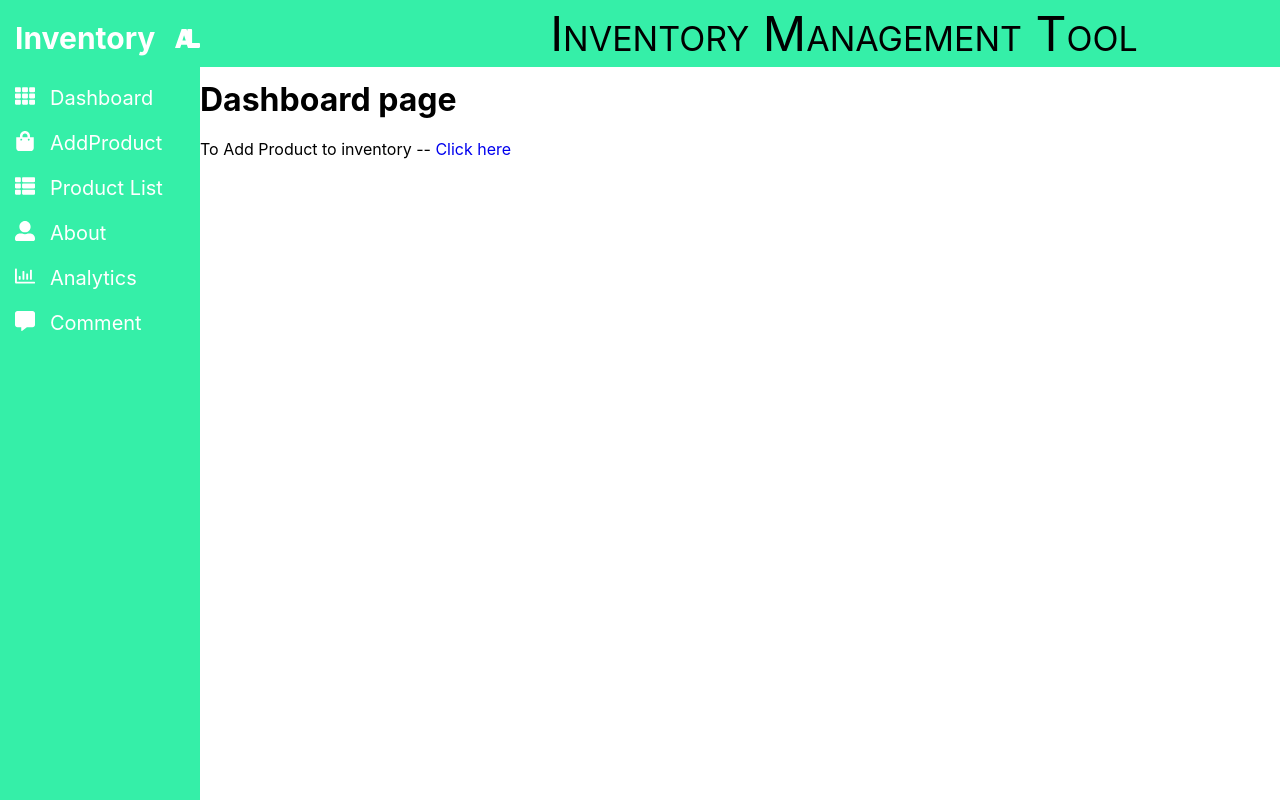
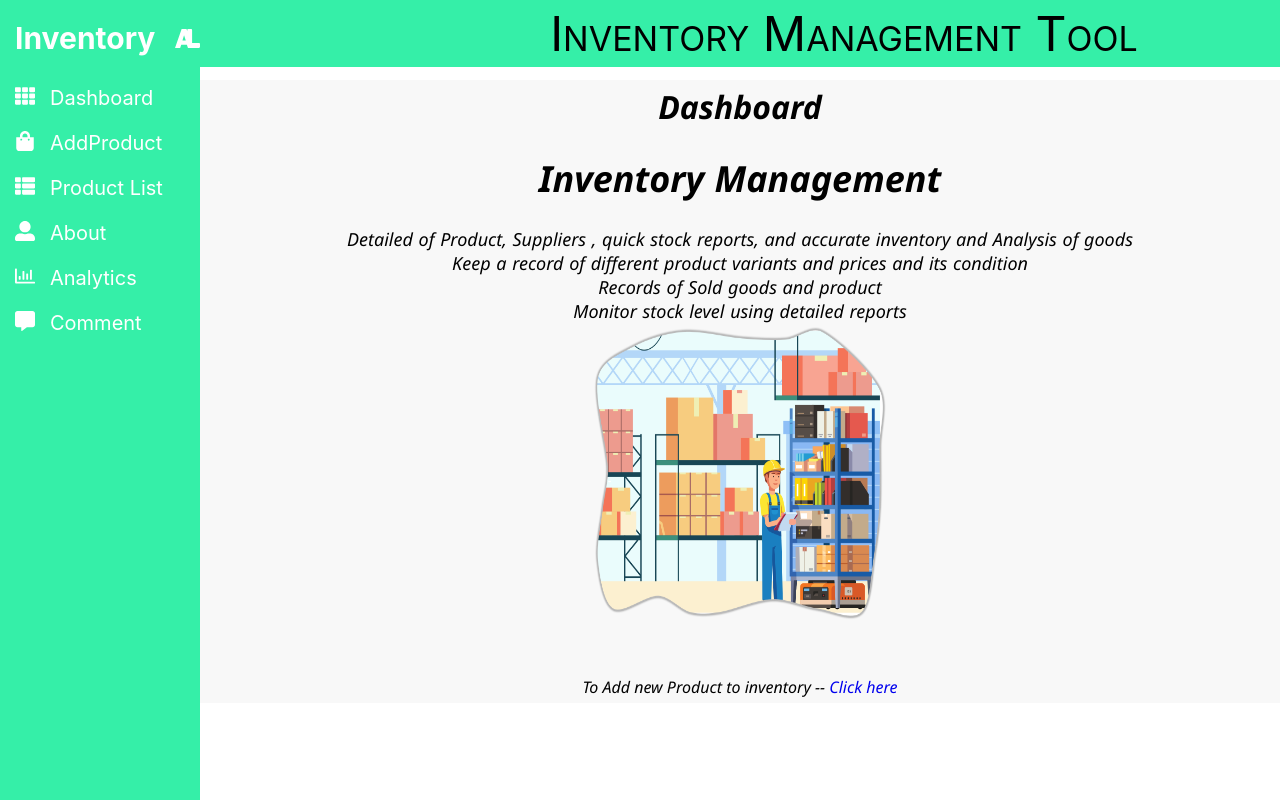
Before and after one commit to AjeySrini/inventorymanagemant_frontend, a React (Create React App) app: page / in a window 1280 px wide. Shown: the top 800 px of the page. Built offline with nearby package versions, Linux system fonts and the light colour scheme.

Commit message:
dashboard page

```diff
--- a/src/App.css
+++ b/src/App.css
@@ -66,3 +66,19 @@ main{
   padding: 4px;
 
 }
+
+.dashbord{
+  display: block;
+  text-align: center;
+  padding: 5px;
+  font-style: italic;
+  font-family: 'Segoe UI';
+  background-color: #f8f8f8;
+
+}
+
+.landingDash{
+  word-spacing: 1px;
+  padding: 4px;
+  font-size: large;
+}
--- a/src/pages/Dashboard.jsx
+++ b/src/pages/Dashboard.jsx
@@ -1,13 +1,37 @@
-import React from 'react';
-import { Link } from 'react-router-dom';
+import React from "react";
+import { Link } from "react-router-dom";
 
 const Dashboard = () => {
-    return (
-        <div>
-            <h1>Dashboard page</h1><br></br>
-            <p>To Add Product to inventory -- <Link to="/product">Click here</Link></p>
-        </div>
-    );
+  return (
+    <div className="dashbord">
+      <h1>Dashboard </h1>
+      <br></br>
+      <div className="landingDash">
+        <h1> Inventory Management</h1><br></br>
+        <div >
+          <p>
+            Detailed of Product, Suppliers , quick stock reports, and accurate
+            inventory and Analysis of goods
+          </p>
+          <ul>
+            <ol>
+              Keep a&nbsp;record of&nbsp;different product
+               variants and prices and its condition
+            </ol>
+            <ol>
+              Records of Sold goods and product
+            </ol>
+            <ol>
+              Monitor stock level using detailed reports
+            </ol>
+          </ul>
+        </div><img src="/dashimg.png" alt="dashimg" width="300" height="300"/>
+      </div><br></br><br></br>
+      <p>
+        To Add new Product to inventory -- <Link to="/product">Click here</Link>
+      </p>
+    </div>
+  );
 };
 
 export default Dashboard;
```
Also changed, not shown: public/dashimg.png (added).
